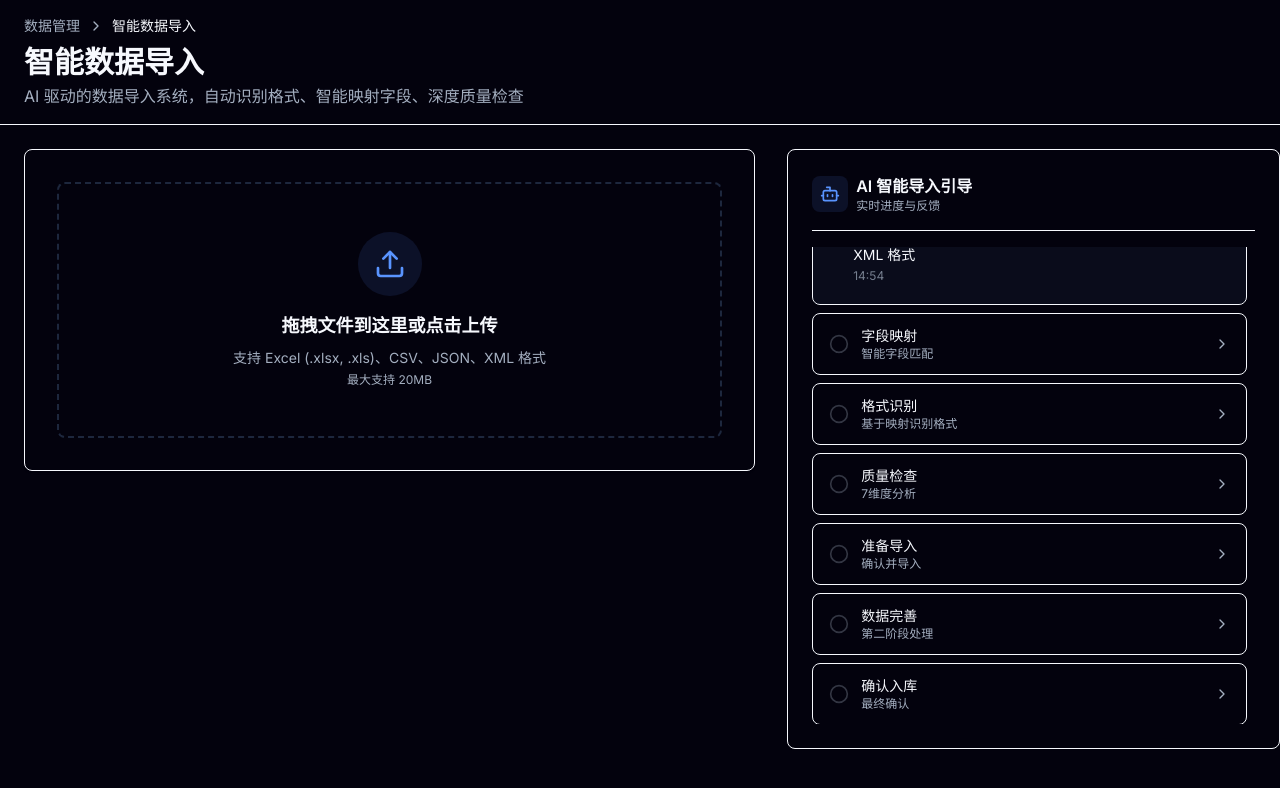
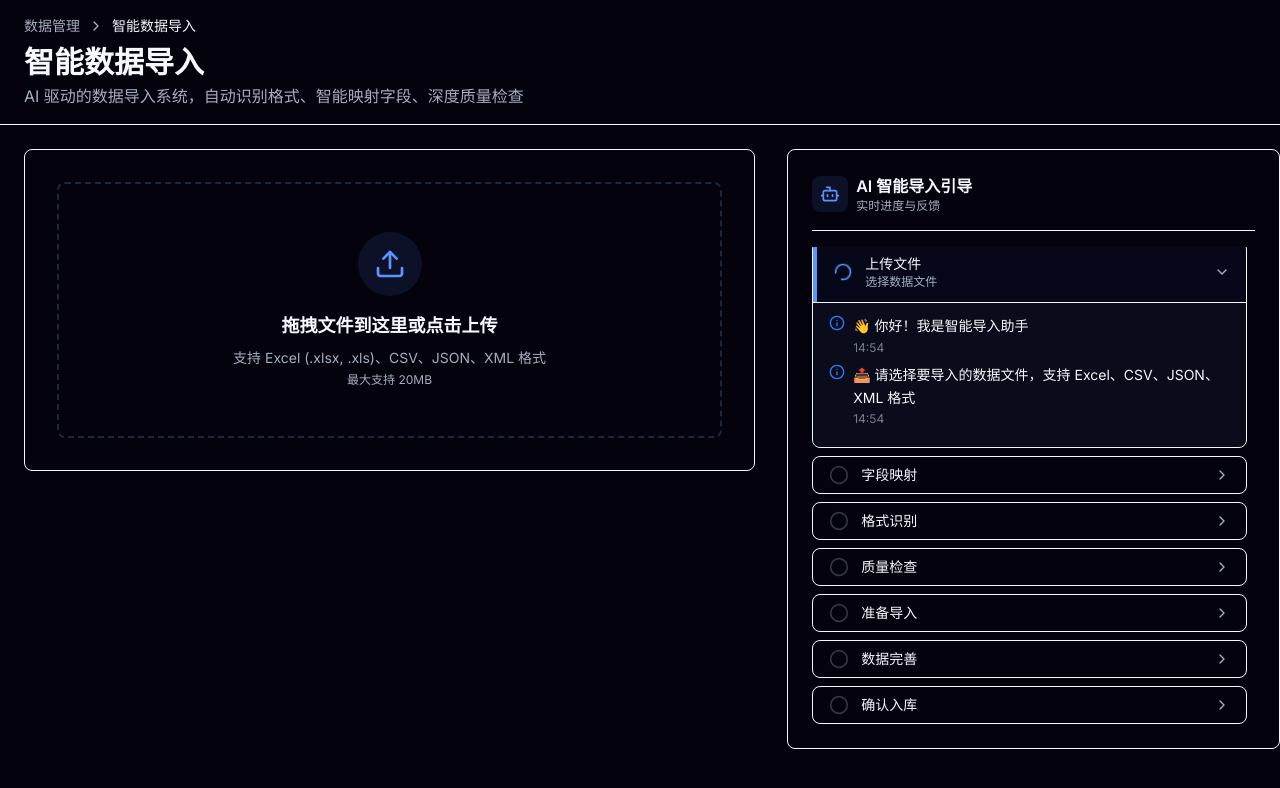
Before and after one commit to billHuangFeng/qbm-ai-system, a React (Vite) app: page /data-import in a window 1280 px wide. Shown: the top 788 px of the page. Built offline with nearby package versions, Linux system fonts and the light colour scheme.

Commit message:
Simplify task display in import guide

```diff
--- a/src/components/DataImport/UnifiedProgressGuide.tsx
+++ b/src/components/DataImport/UnifiedProgressGuide.tsx
@@ -223,10 +223,11 @@ const UnifiedProgressGuide = ({ currentStage }: UnifiedProgressGuideProps) => {
           <div key={stage.key} className="border rounded-lg overflow-hidden">
             <div
               className={`
-                flex items-center gap-3 px-4 py-3 cursor-pointer transition-all
+                flex items-center gap-3 px-4 cursor-pointer transition-all
                 hover:bg-accent/50
                 ${stage.status === 'active' ? 'bg-primary/5 border-l-4 border-l-primary' : ''}
                 ${stage.status === 'completed' ? 'opacity-70' : ''}
+                ${stage.isExpanded ? 'py-3' : 'py-2'}
               `}
               onClick={() => toggleStage(stage.key)}
             >
@@ -238,9 +239,11 @@ const UnifiedProgressGuide = ({ currentStage }: UnifiedProgressGuideProps) => {
                 <div className="text-sm font-medium text-foreground">
                   {stage.label}
                 </div>
-                <div className="text-xs text-muted-foreground">
-                  {stage.description}
-                </div>
+                {stage.isExpanded && (
+                  <div className="text-xs text-muted-foreground">
+                    {stage.description}
+                  </div>
+                )}
               </div>
 
               <div className="flex-shrink-0">
```
